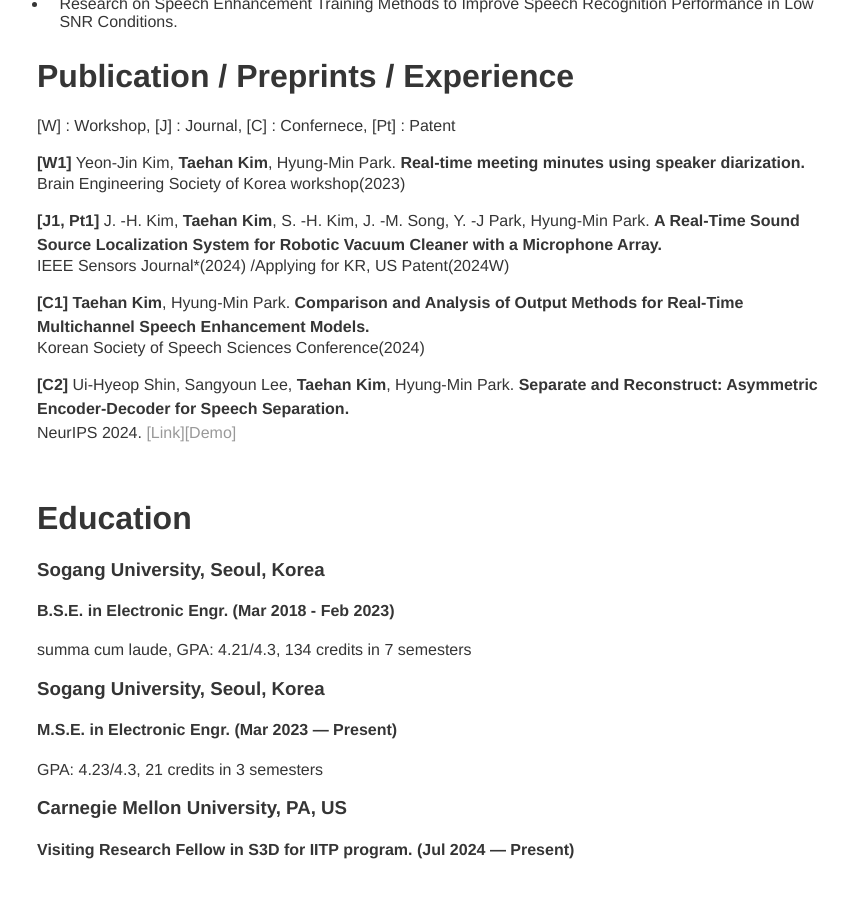
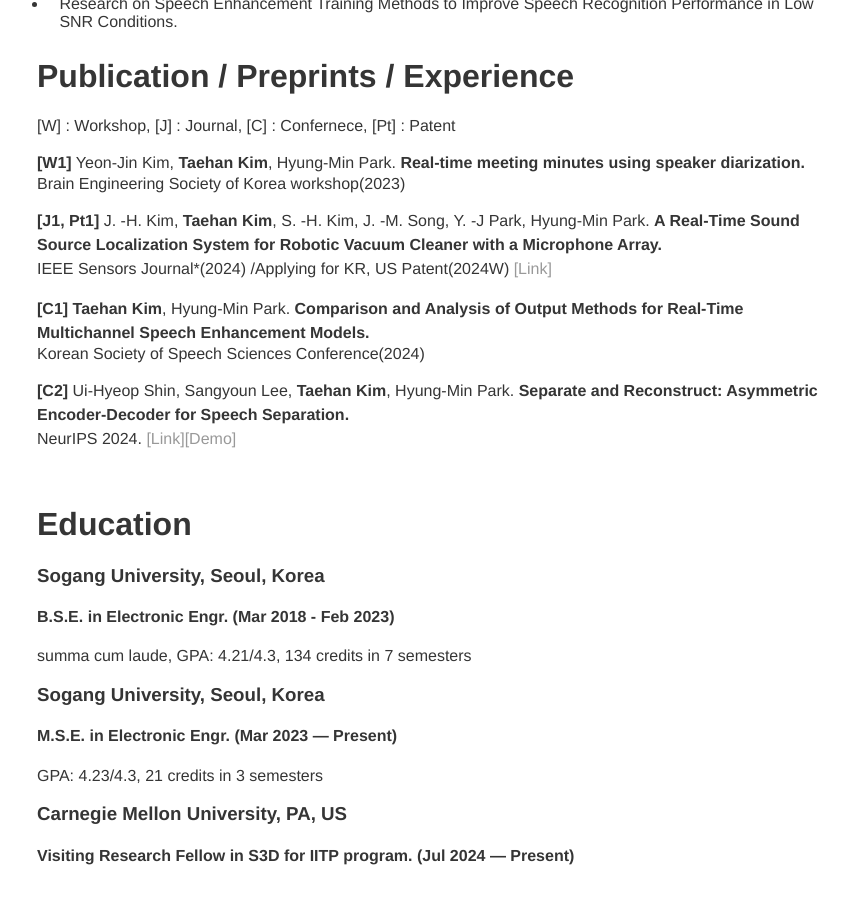
Before and after one commit to thKimm/thKimm.github.io, a Jekyll site: the page built from index.md, in a window 1280 px wide and 900 px high, scrolled down 2376 px. Shown: the whole window, without its empty margins (203-1052 px from the left). Built offline with Jekyll 4.4.1, drawn with Linux system fonts in a browser that asks for light colours.

Commit message:
add paper status

```diff
--- a/index.md
+++ b/index.md
@@ -72,7 +72,7 @@ Speech Enhancement, Speaker Verification, Interesting Problems with Deep Learnin
 
 **[W1]** Yeon-Jin Kim, **Taehan Kim**, Hyung-Min Park. **Real-time meeting minutes using speaker diarization.** <br>Brain Engineering Society of Korea workshop(2023)
 
-**[J1, Pt1]** J. -H. Kim, **Taehan Kim**, S. -H. Kim, J. -M. Song, Y. -J Park, Hyung-Min Park. **A Real-Time Sound Source Localization System for Robotic Vacuum Cleaner with a Microphone Array.** <br>IEEE Sensors Journal*(2024) /Applying for KR, US Patent(2024W)
+**[J1, Pt1]** J. -H. Kim, **Taehan Kim**, S. -H. Kim, J. -M. Song, Y. -J Park, Hyung-Min Park. **A Real-Time Sound Source Localization System for Robotic Vacuum Cleaner with a Microphone Array.** <br>IEEE Sensors Journal*(2024) /Applying for KR, US Patent(2024W) [[Link]](https://ieeexplore.ieee.org/document/10766052/authors#authors)
 
 **[C1]** **Taehan Kim**, Hyung-Min Park. **Comparison and Analysis of Output Methods for Real-Time Multichannel Speech Enhancement Models.** <br>Korean Society of Speech Sciences Conference(2024)
 
```
